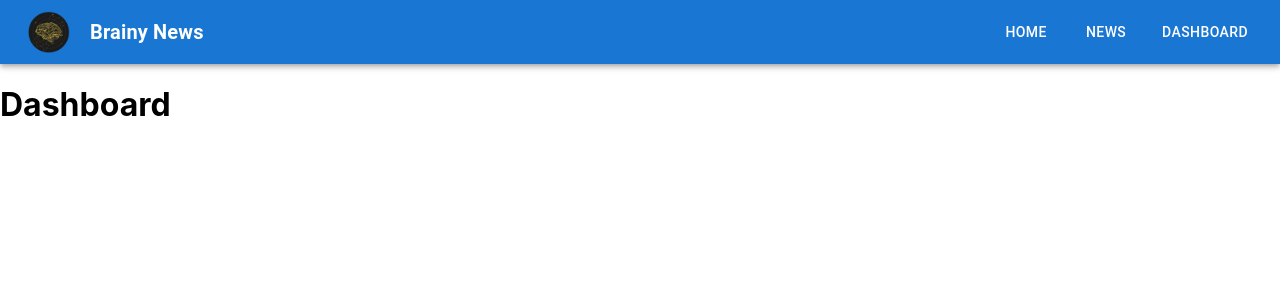
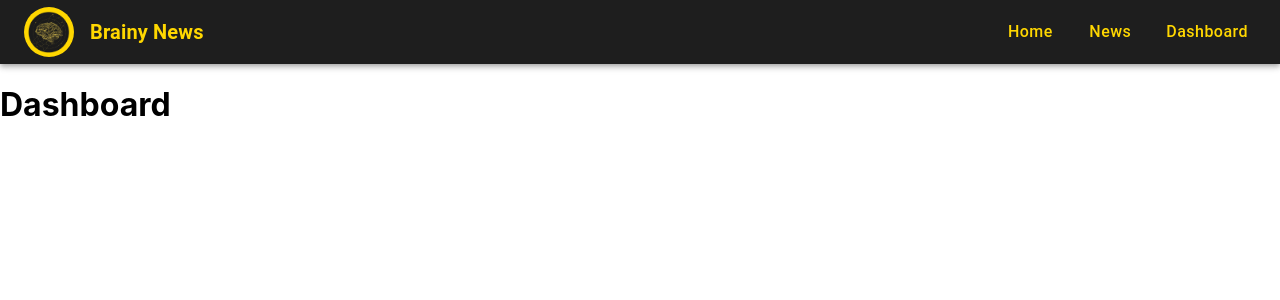
Before and after one commit to KhoshfekrMH/brainy-news, a React (Create React App) app in the folder frontend/: page /dashboard in a window 1280 px wide. Shown: the top 300 px of the page. Built offline with nearby package versions, Linux system fonts and the light colour scheme.

Commit message:
style(navbar-UI): change color of navbar
change bluish default  color of Material UI by connect Navbar.css to
Navbar.js (from blue to black and yellow)

```diff
--- a/frontend/src/shared/components/Navigation/Navbar.css
+++ b/frontend/src/shared/components/Navigation/Navbar.css
@@ -0,0 +1,49 @@
+/* Navbar Background */
+.navbar {
+  background-color: #1e1e1e !important;
+  box-shadow: none;
+}
+
+/* Logo Styling */
+.navbar-logo {
+  box-shadow:
+    0,
+    0,
+    10px,
+    4px rgba(255, 255, 255, 0.7);
+  border-radius: 50%;
+  background-color: #ffd700; /* Golden Yellow */
+  height: 50px;
+  width: 50px;
+  margin-right: 16px;
+}
+
+/* Navbar Title */
+.navbar-title {
+  flex-grow: 1;
+  font-weight: bold;
+  color: #ffd700; /* Golden Yellow */
+}
+
+/* Desktop Navigation Links */
+.navbar-links .navbar-button {
+  color: #ffd700; /* Golden Yellow */
+  text-transform: none;
+  font-size: 16px;
+  transition: color 0.3s ease;
+}
+
+.navbar-links .navbar-button:hover {
+  color: #fff9c4; /* Pale Gold on hover */
+}
+
+/* Mobile Drawer Menu */
+.navbar-mobile-menu {
+  display: flex;
+  margin-right: 16px;
+}
+
+/* Avatar Section */
+.navbar-avatar {
+  margin-left: 16px;
+}
--- a/frontend/src/shared/components/Navigation/Navbar.js
+++ b/frontend/src/shared/components/Navigation/Navbar.js
@@ -17,6 +17,8 @@ import MenuIcon from "@mui/icons-material/Menu";
 import List from "@mui/material/List";
 import ListItem from "@mui/material/ListItem";
 import ListItemText from "@mui/material/ListItemText";
+
+import "./Navbar.css";
 
 const pages = [
   { name: "Home", path: "/" },
@@ -56,16 +58,20 @@ const Navbar = () => {
   );
 
   return (
-    <AppBar position="static">
+    <AppBar position="static" className="navbar">
       <Toolbar>
         {/*====== Mobile Drawer Icon ======*/}
-        <Box sx={{ display: { xs: "flex", md: "none" }, mr: 2 }}>
+        <Box
+          sx={{ display: { xs: "flex", md: "none" }, mr: 2 }}
+          className="navbar-mobile-menu"
+        >
           <IconButton
             size="large"
             edge="start"
             color="inherit"
             aria-label="menu"
             onClick={toggleDrawer(true)}
+            sx={{ display: { display: { xs: "flex", md: "none" } } }}
           >
             <MenuIcon />
           </IconButton>
@@ -84,6 +90,7 @@ const Navbar = () => {
           }}
           alt="Brainy News Logo"
           src={logo}
+          className="navbar-logo"
         />
 
         {/*====== Title (Hidden on mobile) ======*/}
@@ -95,18 +102,23 @@ const Navbar = () => {
             fontWeight: "bold",
             display: { xs: "none", md: "block" },
           }}
+          className="navbar-title"
         >
           Brainy News
         </Typography>
 
         {/*====== Desktop Navigation Links (Hidden on mobile) ======*/}
-        <Box sx={{ display: { xs: "none", md: "flex" }, gap: 2 }}>
+        <Box
+          sx={{ display: { xs: "none", md: "flex" }, gap: 2 }}
+          className="navbar-links"
+        >
           {pages.map((page) => (
             <Button
               key={page.name}
               component={Link}
               to={page.path}
               sx={{ color: "white" }}
+              className="navbar-button"
             >
               {page.name}
             </Button>
@@ -115,7 +127,7 @@ const Navbar = () => {
 
         {/*====== Avatar with condition ======*/}
         {isLoggedIn && (
-          <Box sx={{ ml: 2 }}>
+          <Box sx={{ ml: 2 }} className="navbar-avatar">
             <Tooltip title="Profile">
               <IconButton>
                 <Avatar alt="User Avatar" src="https://picsum.photos/200/300" />
```
